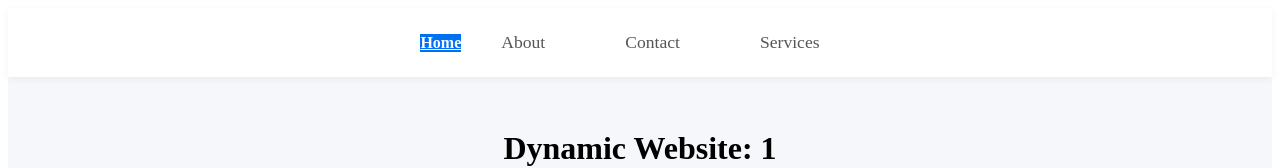
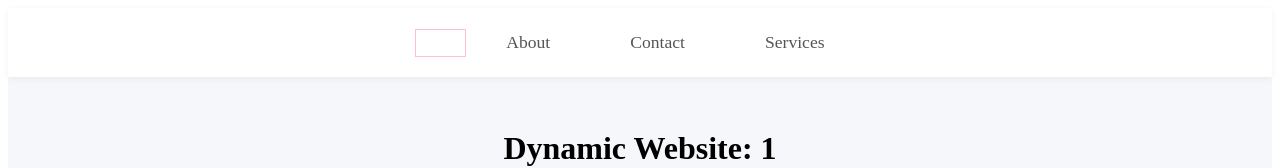
Before and after one commit to umar-toddleapp/cb-published-vercel, a Next.js app: page /1 in a window 1280 px wide. Shown: the top 168 px of the page. Built offline with nearby package versions, Linux system fonts and the light colour scheme.

Commit message:
chore: added styles

```diff
--- a/src/components/Navbar.module.scss
+++ b/src/components/Navbar.module.scss
@@ -3,7 +3,7 @@
   justify-content: center;
   align-items: center;
   background: #fff;
-  box-shadow: 0 2px 8px rgba(0,0,0,0.05);
+  box-shadow: 0 2px 8px rgba(0, 0, 0, 0.05);
   padding: 1rem 0;
 }
 .tab {
@@ -20,7 +20,8 @@
   color: #222;
 }
 .active {
-  background: #0070f3;
   color: #fff;
   font-weight: bold;
+  border: 1px solid pink;
+  padding: 4px;
 }
```
